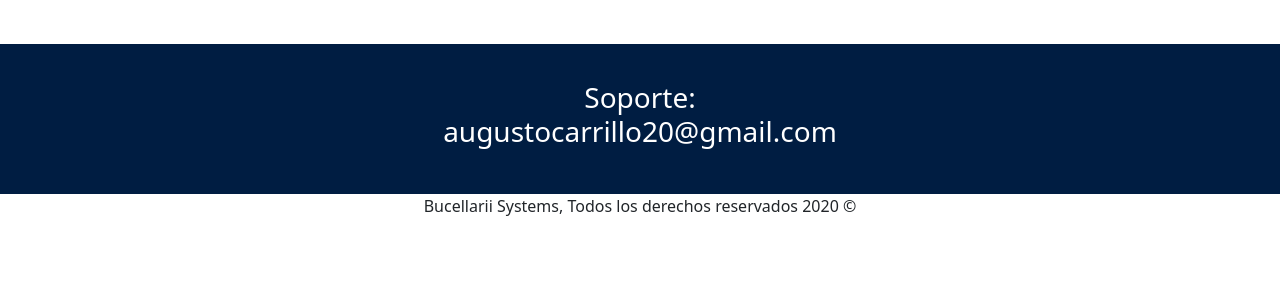
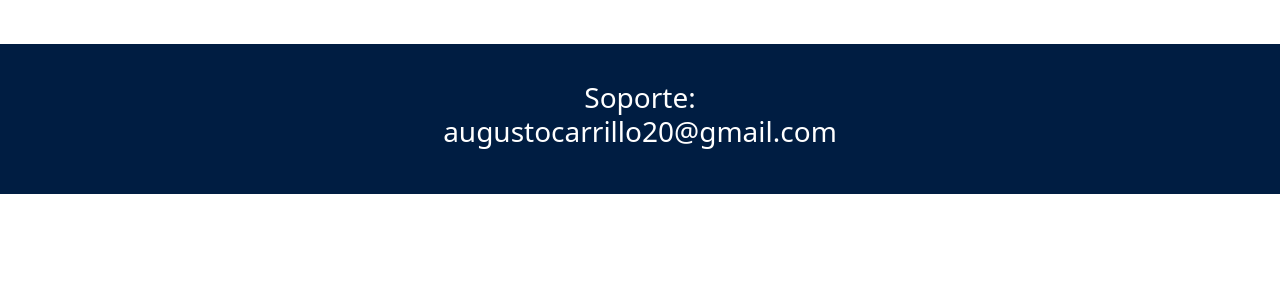
Before and after one commit to Joystickero17/bucellarii, a Django app: page /clientes/insert in a window 1280 px wide. Shown: the part 508-800 px from the top of the page. Run offline with Django 3.2, Linux system fonts and the light colour scheme; some libraries are stand-ins or nearby versions.

Commit message:
deleting thing from footer

```diff
--- a/core/templates/core/base.html
+++ b/core/templates/core/base.html
@@ -101,7 +101,6 @@
 
         </div>
       </div>
-      <p class="text-center">Bucellarii Systems, Todos los derechos reservados 2020 &copy</p>
     </div>
     <div class="">
     </div>
```
